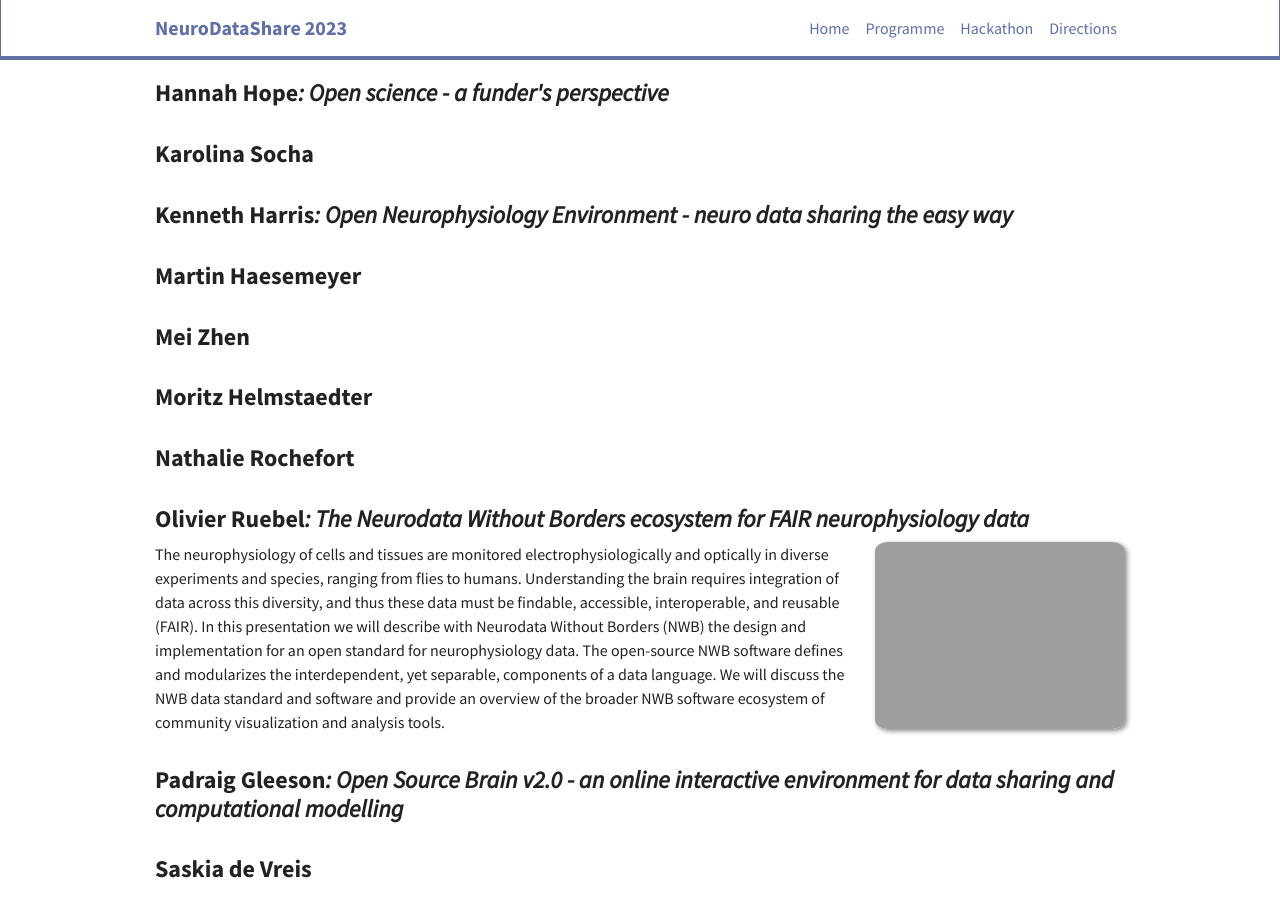
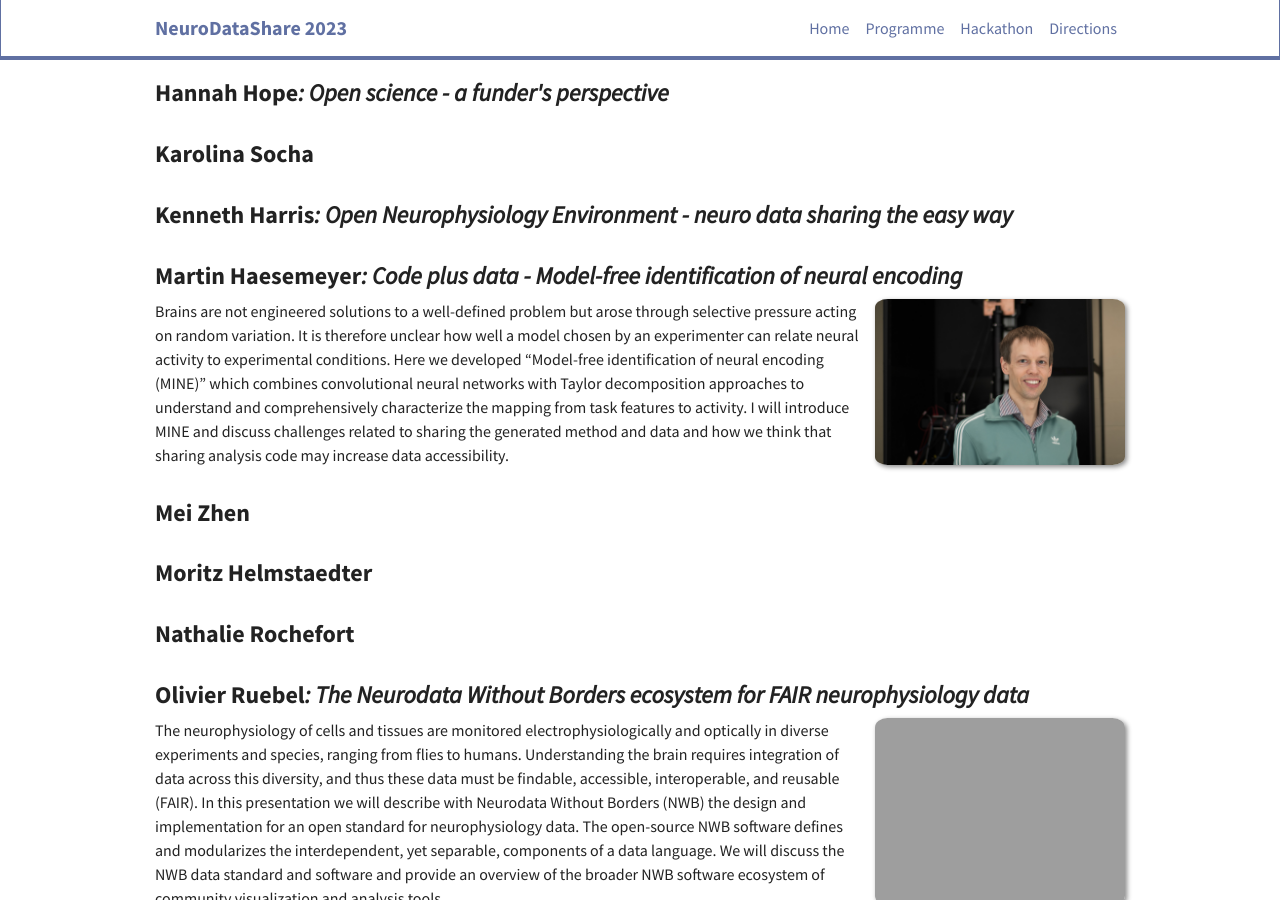
Before and after one commit to OpenSourceBrain/NeuroDataShare, a Jekyll site: the page built from _pages/speakers.md, in a window 1280 px wide and 900 px high, scrolled down 407 px. Built offline with Jekyll 4.4.1, drawn with Linux system fonts in a browser that asks for light colours; nearby versions of some CDN libraries.

Commit message:
More speakers

```diff
--- a/_data/speakers.yml
+++ b/_data/speakers.yml
@@ -54,6 +54,9 @@
   photo: oliver_ruebel.jpg
   temp: yes
 - name: Martin Haesemeyer
+  title: Code plus data - Model-free identification of neural encoding
+  abstract: Brains are not engineered solutions to a well-defined problem but arose through selective pressure acting on random variation. It is therefore unclear how well a model chosen by an experimenter can relate neural activity to experimental conditions. Here we developed “Model-free identification of neural encoding (MINE)” which combines convolutional neural networks with Taylor decomposition approaches to understand and comprehensively characterize the mapping from task features to activity. I will introduce MINE and discuss challenges related to sharing the generated method and data and how we think that sharing analysis code may increase data accessibility.
+  photo: haesemeyer.jpg
   temp: yes
 - name: Kenneth Harris
   title: Open Neurophysiology Environment - neuro data sharing the easy way
```
Also changed, not shown: _pages/home.md (+4 -1 lines), _pages/speakers.md (line endings or trailing spaces), images/speakers/haesemeyer.jpg (added).
